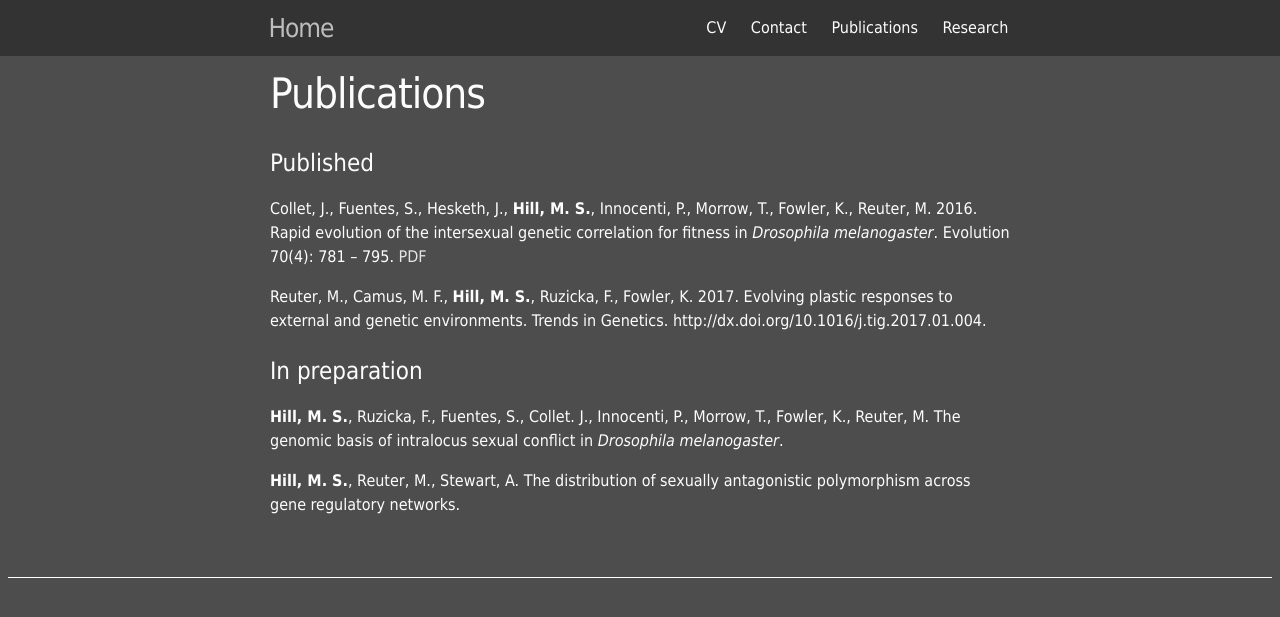
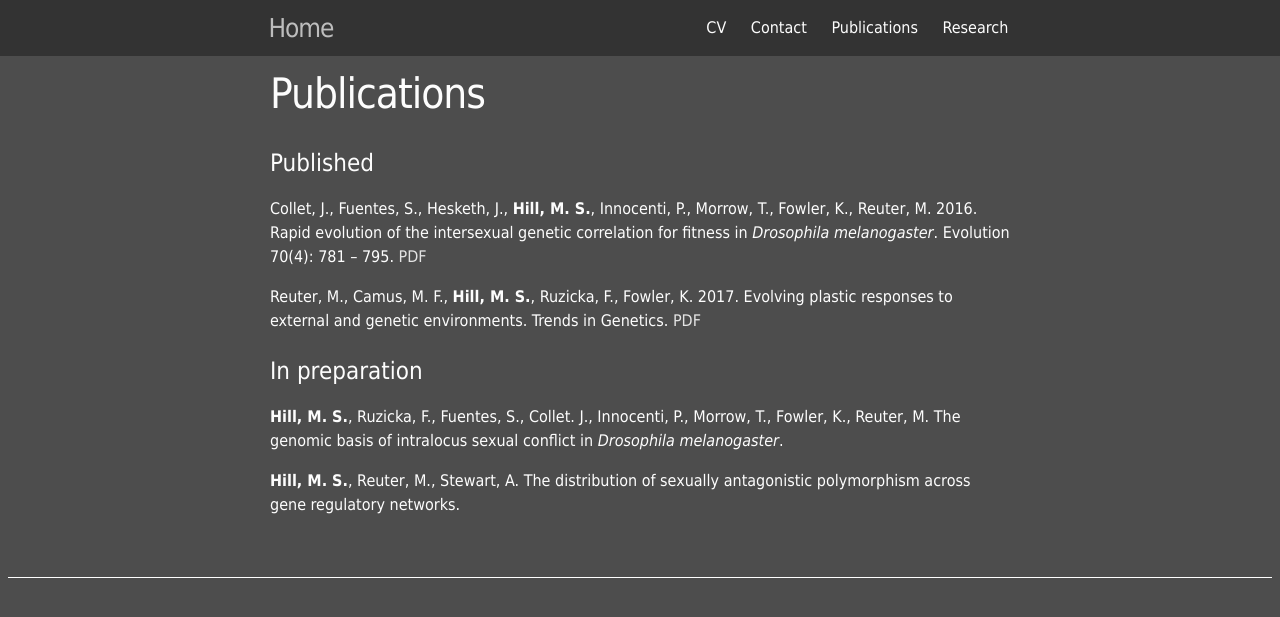
Before and after one commit to Mark-Hill/Mark-Hill.github.io, a Jekyll site: the page built from Publications.md, in a window 1280 px wide. Shown: the top 617 px of the page. Built offline with Jekyll 4.4.1, drawn with Linux system fonts in a browser that asks for light colours.

Commit message:
Update Publications.md

```diff
--- a/Publications.md
+++ b/Publications.md
@@ -8,7 +8,7 @@ permalink: /Publications/
 
 Collet, J., Fuentes, S., Hesketh, J., <b>Hill, M. S.</b>, Innocenti, P., Morrow, T., Fowler, K., Reuter, M. 2016. Rapid evolution of the intersexual genetic correlation for fitness in <i>Drosophila melanogaster</i>. Evolution 70(4): 781 – 795. <a href="http://onlinelibrary.wiley.com/doi/10.1111/evo.12892/epdf"> PDF </a>
 
-Reuter, M., Camus, M. F., <b>Hill, M. S.</b>, Ruzicka, F., Fowler, K. 2017. Evolving plastic responses to external and genetic environments. Trends in Genetics. http://dx.doi.org/10.1016/j.tig.2017.01.004.
+Reuter, M., Camus, M. F., <b>Hill, M. S.</b>, Ruzicka, F., Fowler, K. 2017. Evolving plastic responses to external and genetic environments. Trends in Genetics. <a href="http://ac.els-cdn.com/S0168952517300045/1-s2.0-S0168952517300045-main.pdf?_tid=2a7d67f6-ebee-11e6-a180-00000aab0f26&acdnat=1486332062_e1b2719461cfd3704c1c2a321a7177ee"> PDF </a>
 
 <h1>In preparation</h1>
 
```
